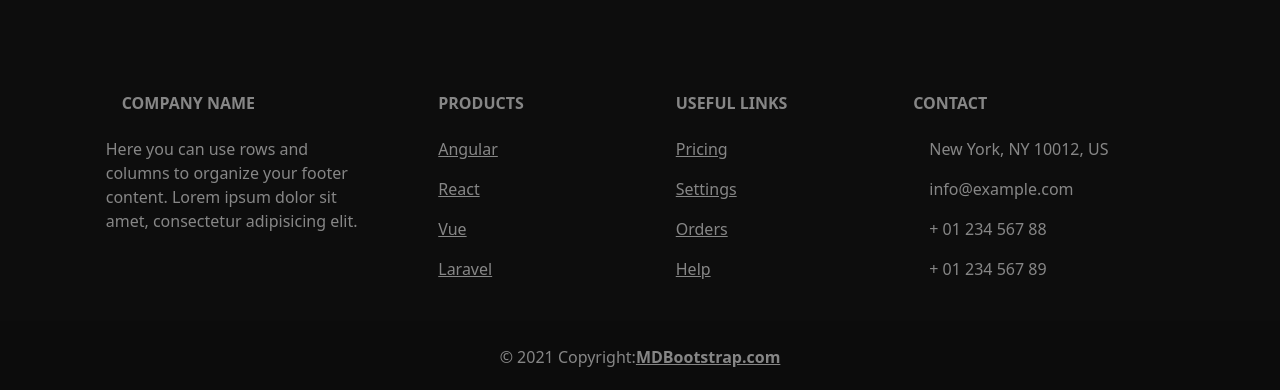
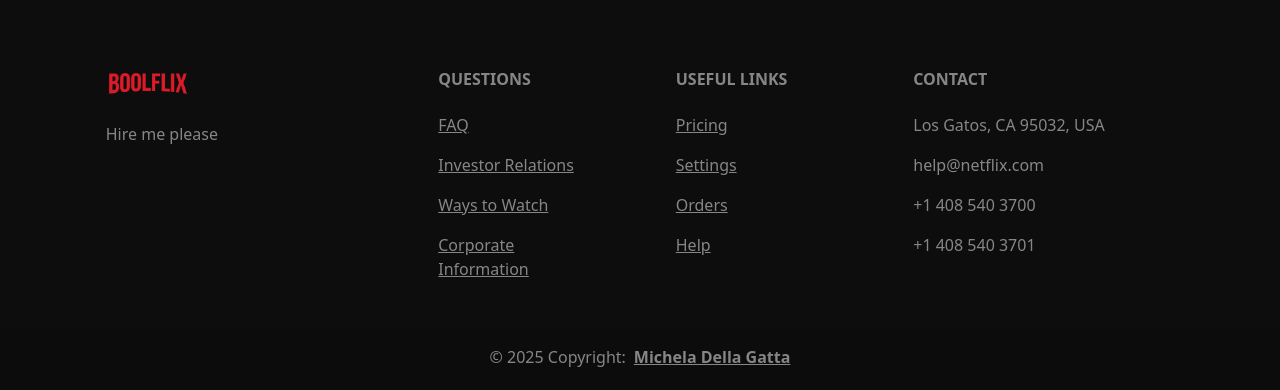
Before and after one commit to Michecosa/react-boolflix, a React (Vite) app: page / in a window 1280 px wide. Shown: the part 407-797 px from the top of the page. Built offline with nearby package versions, Linux system fonts and the light colour scheme; no server answers.

Commit message:
Fix content in Footer

```diff
--- a/src/components/Footer.jsx
+++ b/src/components/Footer.jsx
@@ -1,3 +1,6 @@
+import { NavLink } from "react-router-dom";
+import logo from "../assets/logo.png";
+
 function Footer() {
   return (
     <>
@@ -7,35 +10,38 @@ function Footer() {
             <div className="row mt-3">
               <div className="col-md-3 col-lg-4 col-xl-3 mx-auto mb-4">
                 <h6 className="text-uppercase fw-bold mb-4">
-                  <i className="fas fa-gem me-3"></i>Company name
+                  <NavLink className="navbar-brand" to="/">
+                    <img
+                      src={logo}
+                      alt="Boolflix logo"
+                      className="d-inline-block align-middle"
+                      style={{ height: "28px" }}
+                    />
+                  </NavLink>
                 </h6>
-                <p>
-                  Here you can use rows and columns to organize your footer
-                  content. Lorem ipsum dolor sit amet, consectetur adipisicing
-                  elit.
-                </p>
+                <p>Hire me please</p>
               </div>
 
               <div className="col-md-2 col-lg-2 col-xl-2 mx-auto mb-4">
-                <h6 className="text-uppercase fw-bold mb-4">Products</h6>
+                <h6 className="text-uppercase fw-bold mb-4">Questions</h6>
                 <p>
                   <a href="#!" className="text-reset">
-                    Angular
+                    FAQ
                   </a>
                 </p>
                 <p>
                   <a href="#!" className="text-reset">
-                    React
+                    Investor Relations
                   </a>
                 </p>
                 <p>
                   <a href="#!" className="text-reset">
-                    Vue
+                    Ways to Watch
                   </a>
                 </p>
                 <p>
                   <a href="#!" className="text-reset">
-                    Laravel
+                    Corporate Information
                   </a>
                 </p>
               </div>
@@ -66,19 +72,10 @@ function Footer() {
 
               <div className="col-md-4 col-lg-3 col-xl-3 mx-auto mb-md-0 mb-4">
                 <h6 className="text-uppercase fw-bold mb-4">Contact</h6>
-                <p>
-                  <i className="fas fa-home me-3"></i> New York, NY 10012, US
-                </p>
-                <p>
-                  <i className="fas fa-envelope me-3"></i>
-                  info@example.com
-                </p>
-                <p>
-                  <i className="fas fa-phone me-3"></i> + 01 234 567 88
-                </p>
-                <p>
-                  <i className="fas fa-print me-3"></i> + 01 234 567 89
-                </p>
+                <p>Los Gatos, CA 95032, USA</p>
+                <p>help@netflix.com</p>
+                <p>+1 408 540 3700</p>
+                <p>+1 408 540 3701</p>
               </div>
             </div>
           </div>
@@ -88,9 +85,13 @@ function Footer() {
           className="text-center p-4"
           style={{ backgroundColor: "rgba(0, 0, 0, 0.05)" }}
         >
-          © 2021 Copyright:
-          <a className="text-reset fw-bold" href="https://mdbootstrap.com/">
-            MDBootstrap.com
+          © 2025 Copyright:
+          <a
+            className="text-reset fw-bold ms-2"
+            href="https://github.com/Michecosa"
+            target="_blank"
+          >
+            Michela Della Gatta
           </a>
         </div>
       </footer>
```
